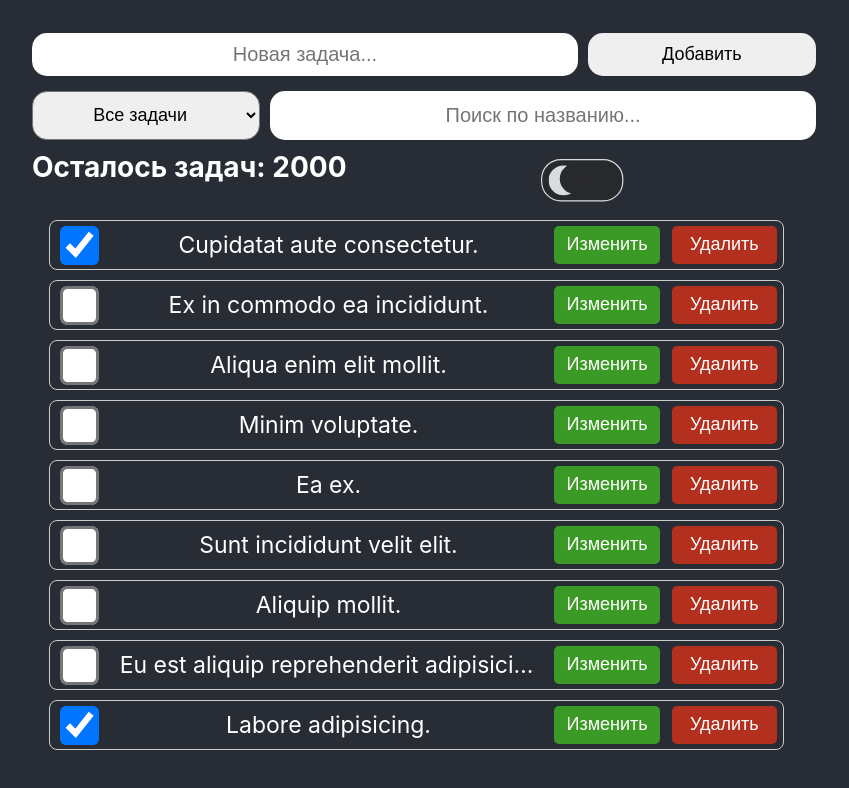
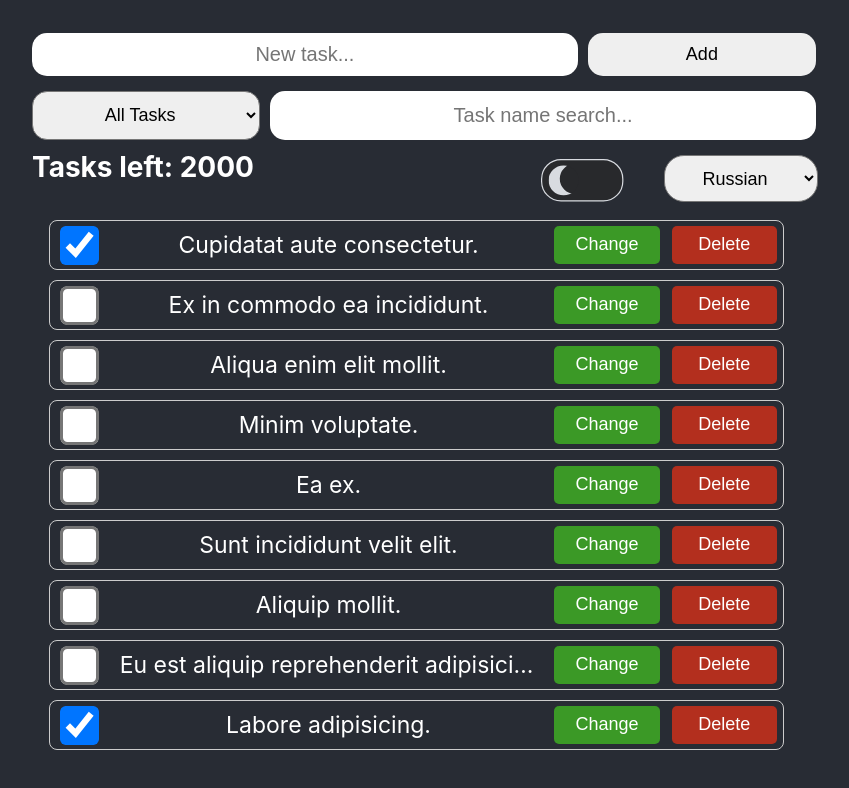
Before and after one commit to sayananbu/todolistreact, a React (Create React App) app: page / in a window 1280 px wide. Shown: the top 788 px of the page, without its empty margins (221-1070 px from the left). Built offline with nearby package versions, Linux system fonts and the light colour scheme.

Commit message:
localizationAdded

```diff
--- a/package.json
+++ b/package.json
@@ -5,6 +5,7 @@
   "private": true,
   "dependencies": {
     "i18next": "^22.5.1",
+    "i18next-browser-languagedetector": "^7.0.2",
     "mui": "^0.0.1",
     "react": "^18.2.0",
     "react-dom": "^18.2.0",
--- a/src/components/AddTodoForm/AddTodoFrom.tsx
+++ b/src/components/AddTodoForm/AddTodoFrom.tsx
@@ -2,6 +2,7 @@ import { FC, MutableRefObject, memo, useCallback, useRef, useContext } from 'rea
 import { SAddTodoForm, SButton, SInputAdd } from './styles/addtodoform.styles';
 import { v4 as uuidv4 } from 'uuid';
 import { ThemeContext } from 'styled-components';
+import { useTranslation } from 'react-i18next';
 type AddTodoFromPropsType = {
     addNewTodo: Function;
 };
@@ -15,10 +16,11 @@ const AddTodoFrom: FC<AddTodoFromPropsType> = ({ addNewTodo }) => {
         }
         todoTitleInput.current.value = '';
     },[])
+	const {t} = useTranslation()
     return (
         <SAddTodoForm onSubmit={submitForm}>
-            <SInputAdd theme={theme} ref={todoTitleInput} type='text' placeholder='Новая задача...' />
-            <SButton theme={theme} type='submit'>Добавить</SButton>
+            <SInputAdd theme={theme} ref={todoTitleInput} type='text' placeholder={`${t('header.addInput')}`} />
+            <SButton theme={theme} type='submit'>{t('header.addButton')}</SButton>
         </SAddTodoForm>
     );
 };
--- a/src/components/Header/Header.tsx
+++ b/src/components/Header/Header.tsx
@@ -1,6 +1,7 @@
 import { memo, useContext } from 'react';
 import { ThemeContext } from 'styled-components';
 import AddTodoFrom from '../AddTodoForm/AddTodoFrom';
+import LanguageSelector from '../LanguageSelector/LanguageSelector';
 import SearchAndFilter from '../SearchAndFilterForm/SearchAndFilter';
 import TasksCounter from '../TasksCounter/TasksCounter';
 import ThemeToggler from '../ThemeToggler/ThemeToggler';
@@ -24,6 +25,7 @@ const Header: React.FC<HeaderPropsType> = ({ addNewTodo, setFilter, todosCount,
                 checked={themeContext.theme === 'dark' ? false : true}
                 onChange={() => themeContext.setTheme((val: string) => (val === 'dark' ? 'light' : 'dark'))}
             />
+			<LanguageSelector />
         </SHeader>
     );
 };
--- /dev/null
+++ b/src/components/LanguageSelector/LanguageSelector.tsx
@@ -0,0 +1,21 @@
+import React from 'react'
+import { useTranslation } from 'react-i18next'
+import { SLangSelect } from './styles/languageselector.styles'
+
+const LanguageSelector = () => {
+	type langs = {
+		[key:string]:{[key:string]:string}
+	}
+	const lngs:langs= {
+		ru: { nativeName: 'Russian' },
+		en: { nativeName: 'English' }
+	  };
+	  const { i18n } = useTranslation();
+  return (
+	<SLangSelect onChange={(e:React.ChangeEvent<HTMLSelectElement>)=>i18n.changeLanguage(e.target.value)}>
+		{Object.keys(lngs).map(val=><option key={val} value={val}>{lngs[val].nativeName}</option>)}
+	</SLangSelect>
+  )
+}
+
+export default LanguageSelector
--- /dev/null
+++ b/src/components/LanguageSelector/styles/languageselector.styles.ts
@@ -0,0 +1,12 @@
+import styled from "styled-components";
+
+export const SLangSelect = styled.select`
+	grid-row:3;
+	grid-column:3;
+	font-size: 18px;
+	text-align: center;
+	border-radius: 20px;
+	height: 80%;
+	align-self: center;
+	width: 98%;
+`
--- a/src/components/SearchAndFilterForm/SearchAndFilter.tsx
+++ b/src/components/SearchAndFilterForm/SearchAndFilter.tsx
@@ -2,6 +2,7 @@ import { FC, memo, useContext } from 'react';
 import { SInputSearch, SSearchAndFilterForm, SSelect } from './styles/searchandfilter';
 import { Filter } from '../TodoListScreen/TodoListScreen';
 import { ThemeContext } from 'styled-components';
+import { useTranslation } from 'react-i18next';
 
 type SearchAndFilterPropsType = {
     setFilter: Function;
@@ -9,6 +10,7 @@ type SearchAndFilterPropsType = {
 };
 const SearchAndFilter: FC<SearchAndFilterPropsType> = ({ setFilter, setSearchQuery }) => {
     const { theme } = useContext(ThemeContext);
+	const {t} = useTranslation()
     return (
         <SSearchAndFilterForm>
             <SSelect
@@ -16,14 +18,14 @@ const SearchAndFilter: FC<SearchAndFilterPropsType> = ({ setFilter, setSearchQue
                     setFilter(e.target.value);
                 }}
             >
-                <option value={Filter.All}>Все задачи</option>
-                <option value={Filter.Done}>Выполнены</option>
-                <option value={Filter.Active}>Активные</option>
+                <option value={Filter.All}>{t('header.filters.all')}</option>
+                <option value={Filter.Done}>{t('header.filters.done')}</option>
+                <option value={Filter.Active}>{t('header.filters.active')}</option>
             </SSelect>
             <SInputSearch
                 theme={theme}
                 type='text'
-                placeholder='Поиск по названию...'
+                placeholder={`${t('header.searchInput')}`}
                 onChange={(e: React.ChangeEvent<HTMLInputElement>) => setSearchQuery(e.target.value)}
             />
         </SSearchAndFilterForm>
--- a/src/components/TasksCounter/TasksCounter.tsx
+++ b/src/components/TasksCounter/TasksCounter.tsx
@@ -1,4 +1,5 @@
 import React from 'react'
+import { useTranslation } from 'react-i18next';
 import { SCounter } from './styles/taskscounter.styles'
 
 type TaskCounterType = {
@@ -6,10 +7,11 @@ type TaskCounterType = {
 	theme:string;
 }
 const TasksCounter:React.FC<TaskCounterType> = ({count,theme}) => {
+	const {t} = useTranslation()
   return (<SCounter theme={theme}>{
 
-	count<1 ? 'Здесь пока нет задач :(' :
-	`Осталось задач: ${count}`
+	count<1 ? t('header.tasksCounter.empty') :
+	`${t('header.tasksCounter.left')} ${count}`
 		}
 	</SCounter>
   )
--- a/src/components/Todo/Todo.tsx
+++ b/src/components/Todo/Todo.tsx
@@ -1,4 +1,5 @@
 import React, { MutableRefObject, memo, useRef, useState, useContext } from 'react';
+import { useTranslation } from 'react-i18next';
 import { ThemeContext } from 'styled-components';
 import {
     SCheckbox,
@@ -20,6 +21,7 @@ const Todo: React.FC<TodoType> = ({ id, title, completed, deleteTodo, editTodo})
     const [isEdit, setIsEdit] = useState<boolean>(false);
     const inputRef = useRef() as MutableRefObject<HTMLInputElement>;
 	const {theme} = useContext(ThemeContext)
+	const {t} = useTranslation()
     function handleEditTodo() {
         if (isEdit) {
             setIsEdit(false);
@@ -41,7 +43,7 @@ const Todo: React.FC<TodoType> = ({ id, title, completed, deleteTodo, editTodo})
     return (
         <STodoContainer theme={theme}>
             {isEdit ? (
-                <SEditInput theme={theme} ref={inputRef} type='text' placeholder='Название..' />
+                <SEditInput theme={theme} ref={inputRef} type='text' placeholder={`${t('todo.changeNameInput')}`} />
             ) : (
                 <>
                     <SCheckbox
@@ -53,8 +55,8 @@ const Todo: React.FC<TodoType> = ({ id, title, completed, deleteTodo, editTodo})
                     <STodoLabel theme={theme} htmlFor={id}>{title}</STodoLabel>
                 </>
             )}
-            <STodoEditButton onClick={handleEditTodo}>{isEdit ? 'Сохранить' : 'Изменить'}</STodoEditButton>
-            <STodoDeleteButton onClick={handleDeleteButton}>{isEdit ? 'Отменить' : 'Удалить'}</STodoDeleteButton>
+            <STodoEditButton onClick={handleEditTodo}>{isEdit ? t('todo.buttons.save') : t('todo.buttons.change')}</STodoEditButton>
+            <STodoDeleteButton onClick={handleDeleteButton}>{isEdit ? t('todo.buttons.cancel') : t('todo.buttons.delete')}</STodoDeleteButton>
         </STodoContainer>
     );
 };
--- a/src/components/TodoListScreen/TodoListScreen.tsx
+++ b/src/components/TodoListScreen/TodoListScreen.tsx
@@ -3,7 +3,7 @@ import { STodoListContainer } from './styles/todolistscreen.styles';
 import Header from '../Header/Header';
 import TodoList from '../TodoList/TodoList';
 import useCreateTodos from '../../hooks/useCreateTodos';
-import { ThemeContext } from '../../theme/theme';
+import { ThemeContext } from '../../contexts/contexts';
 
 export type TodoType = {
     id: string;
--- a/src/index.tsx
+++ b/src/index.tsx
@@ -2,6 +2,7 @@ import React from 'react';
 import ReactDOM from 'react-dom/client';
 import App from './app';
 import GlobalStyles from './styles/global.styles'
+import './languages/i18n'
 
 const root = ReactDOM.createRoot(
     document.getElementById('root') as HTMLElement
--- /dev/null
+++ b/src/languages/i18n.ts
@@ -0,0 +1,76 @@
+import i18n from 'i18next';
+import { initReactI18next } from 'react-i18next';
+import LanguageDetector from 'i18next-browser-languagedetector';
+i18n
+    // detect user language
+    // learn more: https://github.com/i18next/i18next-browser-languageDetector
+    .use(LanguageDetector)
+    // pass the i18n instance to react-i18next.
+    .use(initReactI18next)
+    // init i18next
+    // for all options read: https://www.i18next.com/overview/configuration-options
+    .init({
+        debug: true,
+        fallbackLng: 'en',
+        interpolation: {
+            escapeValue: false, // not needed for react as it escapes by default
+        },
+        resources: {
+            ru: {
+                translation: {
+                    header: {
+                        addInput: 'Новая задача...',
+                        addButton: 'Добавить',
+                        filters: {
+                            all: 'Все задачи',
+                            done: 'Выполнены',
+                            active: 'Активные',
+                        },
+                        searchInput: 'Поиск по названию...',
+                        tasksCounter: {
+                            left: 'Осталось задач:',
+                            empty: 'Здесь пока нет задач :(',
+                        },
+                    },
+                    todo: {
+                        changeNameInput: 'Название...',
+                        buttons: {
+                            change: 'Изменить',
+                            delete: 'Удалить',
+                            save: 'Сохранить',
+                            cancel: 'Отменить',
+                        },
+                    }
+                },
+            },
+            en: {
+                translation: {
+                    header: {
+                        addInput: 'New task...',
+                        addButton: 'Add',
+                        filters: {
+                            all: 'All Tasks',
+                            done: 'Done',
+                            active: 'Active',
+                        },
+                        searchInput: 'Task name search...',
+                        tasksCounter: {
+                            left: 'Tasks left:',
+                            empty: 'No tasks :(',
+                        }
+                    },
+					todo: {
+                        changeNameInput: 'Task name...',
+                        buttons: {
+                            change: 'Change',
+                            delete: 'Delete',
+                            save: 'Save',
+                            cancel: 'Cancel',
+                        },
+                    }
+                },
+            },
+        },
+    });
+
+export default i18n;
```
Also changed, not shown: src/contexts/contexts.ts (renamed from src/theme/theme.ts), 1 other file (tests, documents, lock files or other folders).
